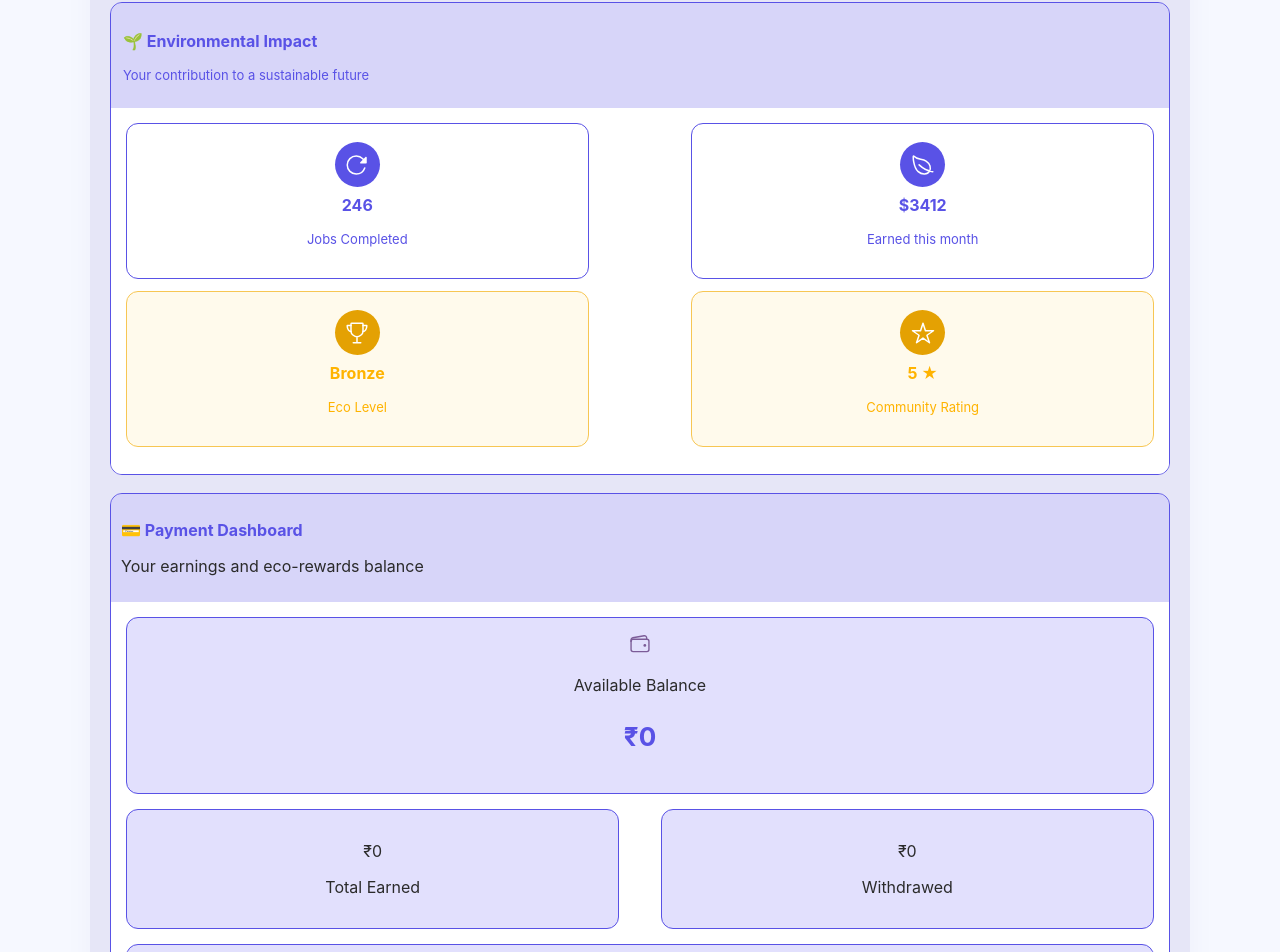
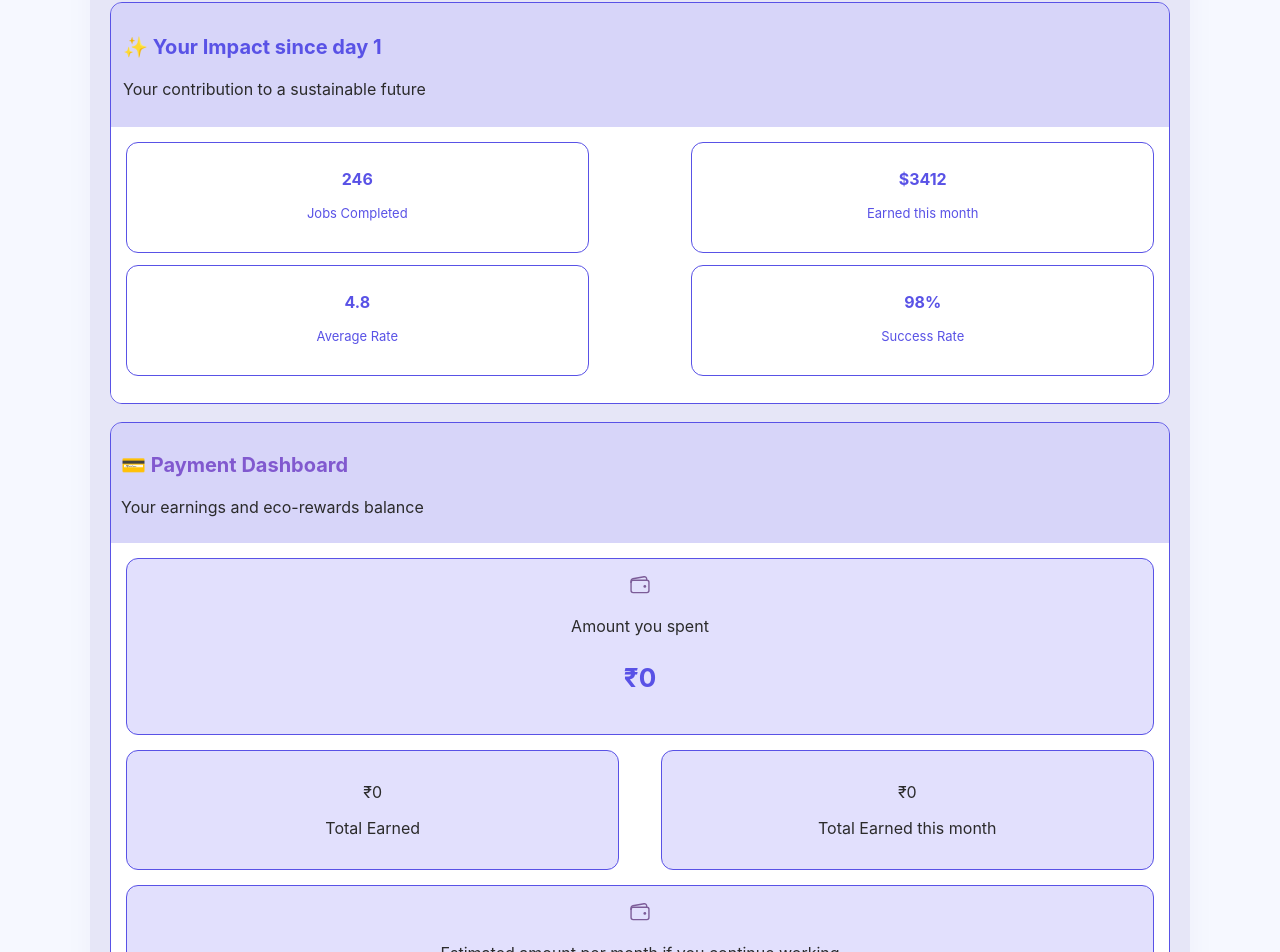
Before and after one commit to Hema-Narala/hand2handpwa-frontend, a React (Vite) app: page /app/home in a window 1280 px wide. Shown: the part 1752-2704 px from the top of the page. Built offline with nearby package versions, Linux system fonts and the light colour scheme.

Commit message:
frontend-modifications

```diff
--- a/src/screens/HomeScreen.jsx
+++ b/src/screens/HomeScreen.jsx
@@ -312,7 +312,7 @@ const HomeScreen = () => {
         {/* ENVIRONMENTAL IMPACT */}
         <div className="impact-wrapper">
           <div className="impact-header">
-            <p className="impact-title">🌱 Environmental Impact</p>
+            <p className="impact-title">✨ Your Impact since day 1</p>
             <p className="impact-subtitle">Your contribution to a sustainable future</p>
           </div>
 
@@ -320,37 +320,44 @@ const HomeScreen = () => {
 
             <div className="impact-row">
               <div className="impact-card green-card">
-                <div className="icon-circle green-bg">
-                  <IoReloadOutline size={24} color="#fff" /> {/* ✅ FIXED */}
-                </div>
+                {/* <div className="icon-circle green-bg">
+                  <IoReloadOutline size={24} color="#fff" />
+                </div> */}
                 <p className="card-value">246</p>
                 <p className="card-label">Jobs Completed</p>
               </div>
 
               <div className="impact-card green-card">
-                <div className="icon-circle green-bg">
+                {/* <div className="icon-circle green-bg">
                   <IoLeafOutline size={24} color="#fff" />
-                </div>
+                </div> */}
                 <p className="card-value">$3412</p>
                 <p className="card-label">Earned this month</p>
               </div>
             </div>
 
             <div className="impact-row">
-              <div className="impact-card yellow-card">
-                <div className="icon-circle yellow-bg">
+              <div className="impact-card green-card">
+                {/* <div className="icon-circle green-bg">
                   <IoTrophyOutline size={24} color="#fff" />
-                </div>
-                <p className="card-value bronze">Bronze</p>
-                <p className="card-label bronze">Eco Level</p>
+                </div> */}
+                <p className="card-value ">4.8</p>
+                <p className="card-label ">Average Rate</p>
               </div>
 
-              <div className="impact-card yellow-card">
+              {/* <div className="impact-card yellow-card">
                 <div className="icon-circle yellow-bg">
                   <IoStarOutline size={24} color="#fff" />
                 </div>
-                <p className="card-value bronze">5 ★</p>
-                <p className="card-label bronze">Community Rating</p>
+                <p className="card-value bronze">98%</p>
+                <p className="card-label bronze">Success Rate</p>
+              </div> */}
+              <div className="impact-card green-card">
+                {/* <div className="icon-circle green-bg">
+                  <IoStarOutline size={24} color="#fff" />
+                </div> */}
+                <p className="card-value">98%</p>
+                <p className="card-label">Success Rate</p>
               </div>
             </div>
 
@@ -369,7 +376,7 @@ const HomeScreen = () => {
 
             <div className="wallet-card">
               <IoWalletOutline size={22} color="#7c5c98" />
-              <p className="wallet-card-title">Available Balance</p>
+              <p className="wallet-card-title">Amount you spent</p>
               <p className="wallet-card-value">₹0</p>
             </div>
 
@@ -381,21 +388,21 @@ const HomeScreen = () => {
 
               <div className="earning-card">
                 <p className="earning-value">₹0</p>
-                <p className="earning-label">Withdrawed</p>
+                <p className="earning-label">Total Earned this month</p>
               </div>
             </div>
 
             <div className="wallet-card">
               <IoWalletOutline size={22} color="#7c5c98" />
               <p className="wallet-card-title">
-                Estimated amount per month if you continue Recycling
+                Estimated amount per month if you continue working
               </p>
               <p className="wallet-card-value">₹0</p>
             </div>
 
             <button className="shop-button">
               <IoCartOutline size={18} color="#fff" />
-              Shop Eco Products
+              Shop Products
             </button>
           </div>
         </div>
--- a/src/styles/HomeScreen.css
+++ b/src/styles/HomeScreen.css
@@ -1,12 +1,12 @@
 /* Root / page layout */
 .pg-root {
-  min-height: 100vh;
+  min-height: 100vh+40;
   display: flex;
   flex-direction: column;
   background: linear-gradient(180deg, #eaf2ff 0%, #ffffff 60%);
   font-family: Inter, system-ui, -apple-system, "Segoe UI", Roboto, "Helvetica Neue", Arial;
   margin: 0;
-  padding-bottom: 92px; /* space for bottom tab */
+  padding-bottom: 100px; /* space for bottom tab */
   color: #2b2b2b;
 }
 
@@ -499,14 +499,14 @@
 }
 
 .impact-title {
-  font-size: 16px;
+  font-size: 20px;
   color: #5952e6;
   font-weight: bold;
 }
 
 .impact-subtitle {
-  font-size: 13px;
-  color: #5952e6;
+  font-size: 16px;
+  /* color: #5952e6; */
 }
 
 .impact-card-container {
@@ -615,9 +615,13 @@
 }
 
 .wallet-title {
+  font-size: 20px;
+  font-weight: bold;
+  /* color: #5952e6; */
+  color:rgb(129, 89, 207);
+}
+.wallet-subtitle {
   font-size: 16px;
-  font-weight: bold;
-  color: #5952e6;
 }
 
 .wallet-body {
```
